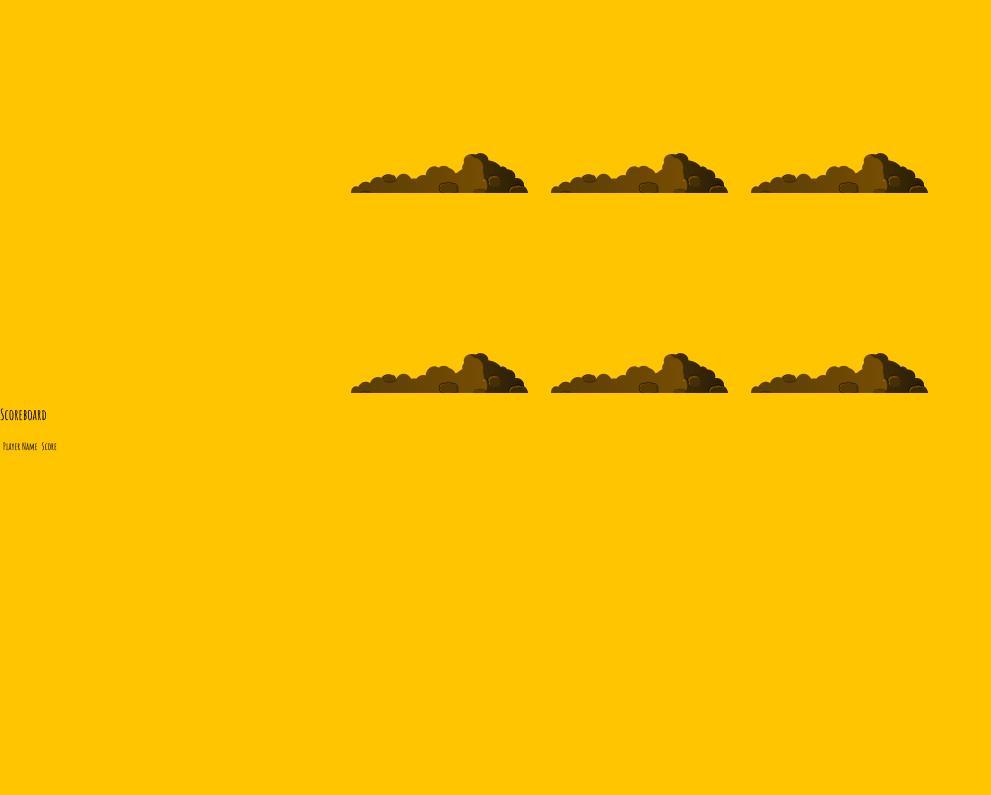
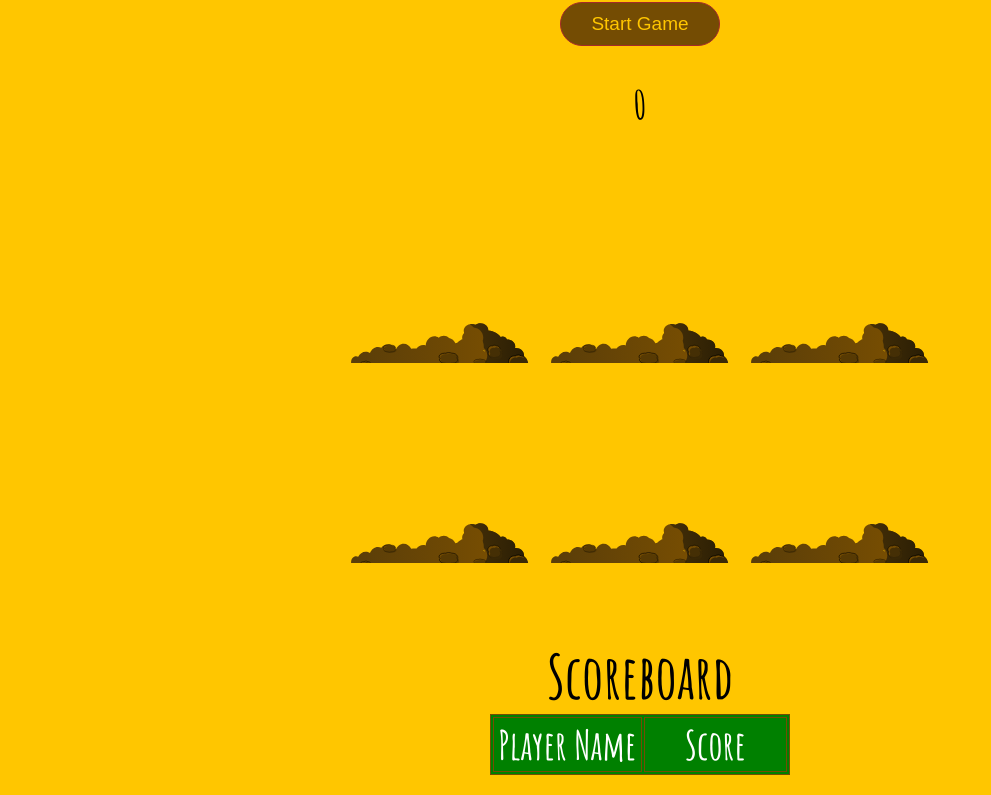
Before and after one commit to Dhiza97/Javascript30, a plain HTML site: page 30 - Whack A Mole/index.html in a window 1280 px wide. Shown: the part 195-990 px from the top of the page, without its empty margins (0-991 px from the left). Before the commit the page ends 800 px from the top, so only its background shows below. Drawn offline with Linux system fonts and the light colour scheme.

Commit message:
Upadate
Update comments, style and add a scoreboard

```diff
--- a/30 - Whack A Mole/index.html
+++ b/30 - Whack A Mole/index.html
@@ -10,7 +10,10 @@
 <body>
 
   <h1>Whack-a-mole! <span class="score">0</span></h1>
-  <button onClick="startGame()">Start!</button>
+  <div class="start">
+    <button onClick="startGame()" class="start-game">Start Game</button>
+    <h2 class="count-down">0</h2>
+  </div>
 
   <div class="game">
     <div class="hole hole1">
@@ -33,6 +36,7 @@
     </div>
   </div>
 
+  <div class="records">
     <h2>Scoreboard</h2>
     <table id="scoreboard">
         <thead>
@@ -45,6 +49,7 @@
         <!-- Scoreboard rows will be dynamically added here -->
         </tbody>
     </table>
+  </div>
 
   <script src="index.js"></script>
 </body>
--- a/30 - Whack A Mole/index.js
+++ b/30 - Whack A Mole/index.js
@@ -1,15 +1,30 @@
+// Select all elements with the class "hole"
 const holes = document.querySelectorAll('.hole')
+
+// Select the element with the class "score"
 const scoreBoard = document.querySelector('.score')
+
+// Select all elements with the class "mole"
 const moles = document.querySelectorAll('.mole')
+
+// Variable to store the last hole where a mole appeared
 let lastHole
+
+// Variable to track if the game time is up
 let timeUp = false
+
+// Variable to store the player's score
 let score = 0
+
+// Variable to store the player's name
 let playerName = ""
 
+// Function to generate a random time between min and max
 function randomTime(min, max) {
   return Math.round(Math.random() * (max - min) + min)
 }
 
+// Function to select a random hole from the provided array of holes
 function randomHole(holes) {
   const idx = Math.floor(Math.random() * holes.length)
   const hole = holes[idx]
@@ -22,6 +37,7 @@ function randomHole(holes) {
   return hole
 }
 
+// Function to make a mole appear and disappear after a random time
 function peep() {
   const time = randomTime(200, 1000)
   const hole = randomHole(holes)
@@ -32,28 +48,39 @@ function peep() {
   }, time)
 }
 
+// Function to start the game
 function startGame() {
+  // Ask the player to enter their name
   playerName = prompt("Please enter your name:")
+  // Reset the score and timeUp variables
   scoreBoard.textContent = 0
   timeUp = false
   score = 0
+  // Start a countdown before the game starts
   let countdown = 3
+  const countdownElement = document.querySelector('.count-down')
+  countdownElement.textContent = countdown
   const countdownInterval = setInterval(() => {
     if (countdown === 0) {
       clearInterval(countdownInterval)
+      countdownElement.textContent = ""
       peep()
+      // Set a timeout to end the game after 10 seconds
       setTimeout(() => {
         timeUp = true
+        // Add the player's score to the scoreboard and local storage
         addToScoreboard(playerName, score)
         localStorage.setItem("playerName", playerName)
         localStorage.setItem("score", score)
       }, 10000)
+    } else {
+      countdownElement.textContent = countdown
+      countdown--
     }
-    console.log(countdown)
-    countdown--
   }, 1000)
 }
 
+// Function to handle when a mole is whacked
 function bonk(e) {
   if(!e.isTrusted) return
   score++
@@ -61,6 +88,7 @@ function bonk(e) {
   scoreBoard.textContent = score
 }
 
+// Add event listeners to all mole elements
 moles.forEach(mole => mole.addEventListener('click', bonk))
 
 // Function to add a new row to the scoreboard
--- a/30 - Whack A Mole/style.css
+++ b/30 - Whack A Mole/style.css
@@ -19,6 +19,34 @@ h1 {
     font-size: 10rem;
     line-height: 1;
     margin-bottom: 0;
+}
+
+.start {
+    display: flex;
+    justify-content: center;
+    align-items: center;
+    flex-direction: column;
+}
+
+.start .start-game {
+    background-color: #744c03;
+    color: #ffc600;
+    padding: 10px 30px;
+    margin-top: 30px;
+    font-size: 1.9em;
+    border-radius: 22px;
+    border: 1px solid brown;
+    cursor: pointer;
+    transition: all .5s ease;
+}
+
+.start .start-game:hover {
+    background-color: #ffc600;
+    color: #744c03;
+}
+
+.start h2 {
+    font-size: 4rem;
 }
 
 .score {
@@ -67,3 +95,24 @@ h1 {
 .hole.up .mole {
     top: 0;
 }
+
+.records {
+    display: flex;
+    justify-content: center;
+    align-items: center;
+    flex-direction: column;
+    font-size: 4rem;
+    padding: 20px;
+    text-align: center;
+}
+
+.records h2 {
+    margin: 55px 0 0;
+}
+
+table, th, tbody {
+    border: 1px solid #744c03;
+    background-color: green;
+    width: 300px;
+    color: white;
+}
```
Lines whose indentation alone changed are shown as unchanged.
